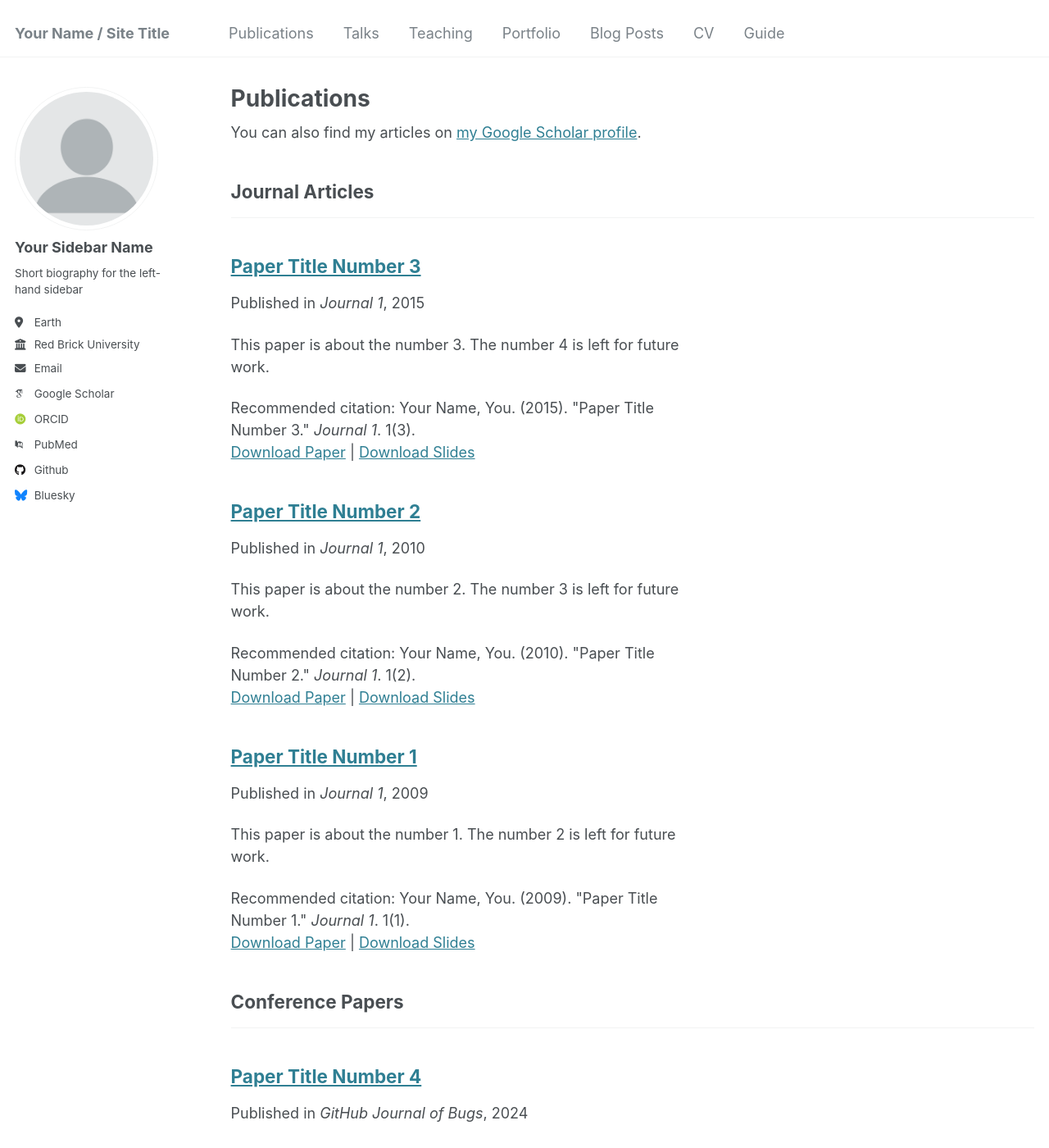
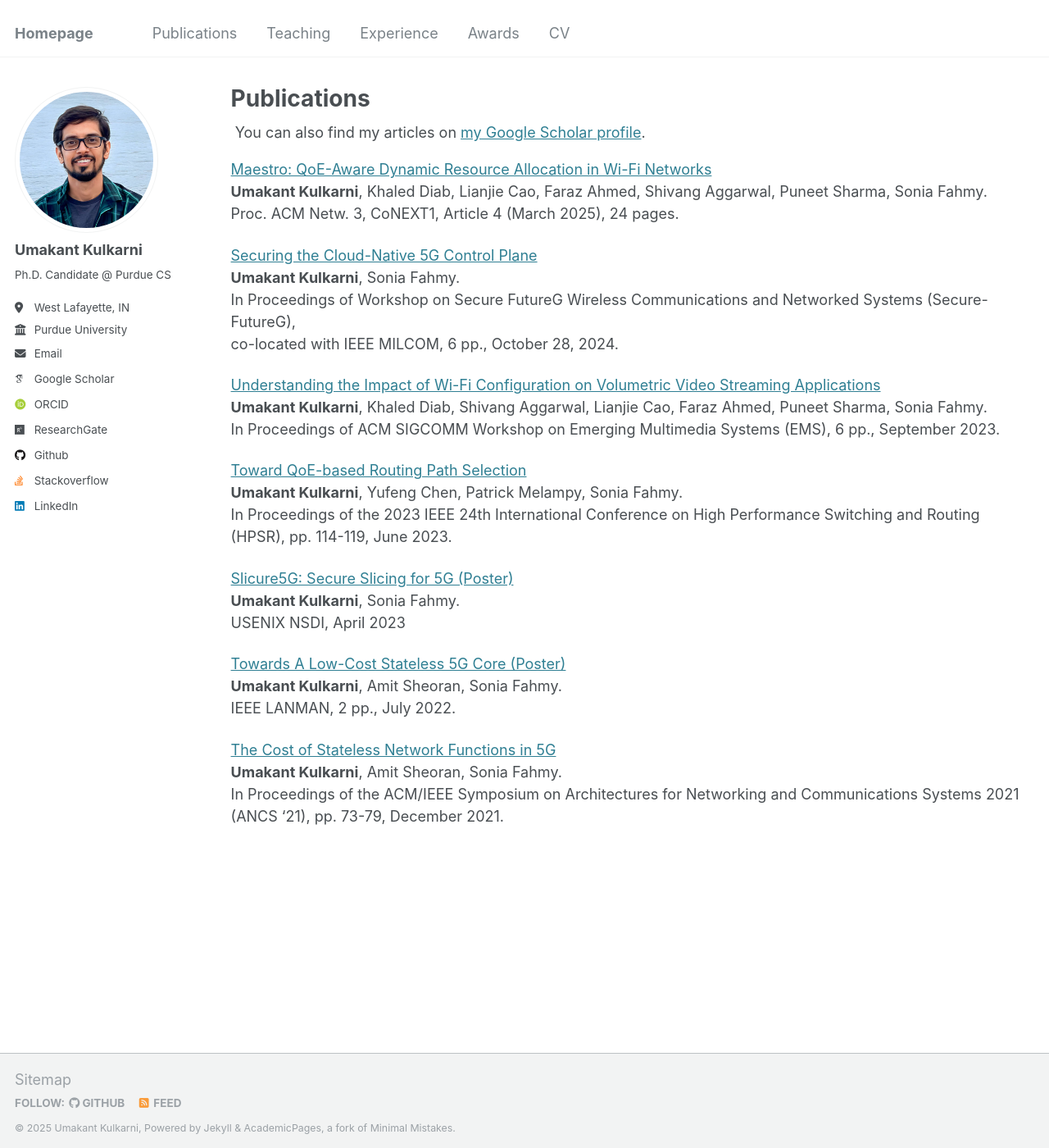
Before and after one commit to UmakantKulkarni/UmakantKulkarni.github.io, a Jekyll site: the page built from _pages/publications.md, in a window 1280 px wide and 1400 px high. Shown: the whole window at 82% size. Built offline with Jekyll 4.4.1, drawn with Linux system fonts in a browser that asks for light colours; some web fonts are replaced; some of the changed text lies outside the part shown.

Commit message:
Initial Changes

```diff
--- a/_config.yml
+++ b/_config.yml
@@ -8,48 +8,49 @@
 
 # Basic Site Settings
 locale                   : "en-US"
-title                    : "Your Name / Site Title"
+title                    : "Homepage"
 title_separator          : "-"
-name                     : &name "Your Name"
+name                     : &name "Umakant Kulkarni"
 description              : &description "personal description"
-url                      : https://academicpages.github.io # the base hostname & protocol for your site e.g. "https://[your GitHub username].github.io"
+url                      : https://umakantkulkarni.github.io/ # the base hostname & protocol for your site e.g. "https://[your GitHub username].github.io"
 baseurl                  : "" # the subpath of your site, e.g. "/blog"
-repository               : "academicpages/academicpages.github.io"
+repository               : "UmakantKulkarni/UmakantKulkarni.github.io"
 
 # Site Author - The following control what appear as part of the author content on the side bar.
 #               If a field is blank the icon and link will not appear, otherwise it will be shown.
 #               Additional customization can be done by editing /_includes/author-profile.html
 author:
   # Biographic information
-  avatar           : "profile.png"
-  name             : "Your Sidebar Name"
+  avatar           : "profile.jpeg"
+  name             : "Umakant Kulkarni"
   pronouns         : # example: "she/her"
-  bio              : "Short biography for the left-hand sidebar"
-  location         : "Earth"
-  employer         : "Red Brick University"
+  bio              : "Ph.D. Candidate @ Purdue CS"
+  location         : "West Lafayette, IN"
+  employer         : "Purdue University"
   uri              : # URL
-  email            : "none@example.org"
+  email            : "ukulkarn at purdue dot edu"
 
   # Academic websites
   arxiv            : # URL - Update with the correct link to your profile
-  googlescholar    : "https://scholar.google.com/citations?user=PS_CX0AAAAAJ"
+  googlescholar    : "https://scholar.google.com/citations?user=1v3d0A0AAAAJ&hl=en"
   impactstory      : # URL
-  orcid            : "http://orcid.org/yourorcidurl"
+  orcid            : "https://orcid.org/0000-0002-9452-4504"
   semantic         : # URL
-  pubmed           : "https://www.ncbi.nlm.nih.gov/pubmed/?term=john+snow"
-  researchgate     : # URL
+  pubmed           : # URL
+  researchgate     : "https://www.researchgate.net/profile/Umakant-Kulkarni"
   scopus           : # URL
+  # dblp             : "https://dblp.org/pid/311/3049.html"
 
   # Repositories and software development
   bitbucket        : # Username - Update with your username on the site
   codepen          : # Username
   dribbble         : # Username
-  github           : "academicpages"
+  github           : "UmakantKulkarni"
   kaggle           : # Username
-  stackoverflow    : # User number or user number and name (i.e., use "1" or "1/jeff-atwood")
+  stackoverflow    : "12865444/umakant"
 
   # Social media
-  bluesky          : "bsky.app" # Replace this with you Bluesky username
+  bluesky          : # Username
   facebook         : # Username
   flickr           : # Username
   foursquare       : # Username
@@ -58,7 +59,7 @@ author:
   keybase          : # Username
   instagram        : # Username
   lastfm           : # Username
-  linkedin         : # Username
+  linkedin         : "umakantkulkarni"
   mastodon         : # URL
   medium           : # URL
   pinterest        : # Username
--- a/_data/navigation.yml
+++ b/_data/navigation.yml
@@ -8,20 +8,20 @@ main:
   - title: "Publications"
     url: /publications/
 
-  - title: "Talks"
-    url: /talks/
+  # - title: "Talks"
+  #   url: /talks/
 
   - title: "Teaching"
     url: /teaching/
 
-  - title: "Portfolio"
-    url: /portfolio/
+  - title: "Experience"
+    url: /experience/
 
-  - title: "Blog Posts"
-    url: /year-archive/
+  - title: "Awards"
+    url: /awards/
 
   - title: "CV"
-    url: /cv/
+    url:  /files/CV.pdf
 
-  - title: "Guide"
-    url: /markdown/
+  # - title: "Guide"
+  #   url: /markdown/
--- a/_includes/footer.html
+++ b/_includes/footer.html
@@ -21,5 +21,4 @@
 
 <div class="page__footer-copyright">
   &copy; {{ site.time | date: '%Y' }} {{ site.name | default: site.title }}, {{ site.data.ui-text[site.locale].powered_by | default: "Powered by" }} <a href="http://jekyllrb.com" rel="nofollow">Jekyll</a> &amp; <a href="https://github.com/academicpages/academicpages.github.io">AcademicPages</a>, a fork of <a href="https://mademistakes.com/work/minimal-mistakes-jekyll-theme/" rel="nofollow">Minimal Mistakes</a>.<br />
-  Site last updated {{ "now" | date: '%Y-%m-%d' %}}
 </div>
--- a/_layouts/single.html
+++ b/_layouts/single.html
@@ -69,8 +69,6 @@ layout: default
         {% include page__taxonomy.html %}
       </footer>
 
-      {% if page.share %}{% include social-share.html %}{% endif %}
-
       {% include post_pagination.html %}
     </div>
 
--- a/_pages/publications.html
+++ /dev/null
@@ -1,33 +0,0 @@
----
-layout: archive
-title: "Publications"
-permalink: /publications/
-author_profile: true
----
-
-{% if site.author.googlescholar %}
-  <div class="wordwrap">You can also find my articles on <a href="{{site.author.googlescholar}}">my Google Scholar profile</a>.</div>
-{% endif %}
-
-{% include base_path %}
-
-<!-- New style rendering if publication categories are defined -->
-{% if site.publication_category %}
-  {% for category in site.publication_category  %}
-    {% assign title_shown = false %}
-    {% for post in site.publications reversed %}
-      {% if post.category != category[0] %}
-        {% continue %}
-      {% endif %}
-      {% unless title_shown %}
-        <h2>{{ category[1].title }}</h2><hr />
-        {% assign title_shown = true %}
-      {% endunless %}
-      {% include archive-single.html %}
-    {% endfor %}
-  {% endfor %}
-{% else %}
-  {% for post in site.publications reversed %}
-    {% include archive-single.html %}
-  {% endfor %}
-{% endif %}
--- /dev/null
+++ b/_pages/publications.md
@@ -0,0 +1,66 @@
+---
+layout: archive
+title: "Publications"
+permalink: /publications/
+author_profile: true
+---
+
+{% if site.author.googlescholar %}
+<div class="wordwrap">
+You can also find my articles on <a href="{{site.author.googlescholar}}">my Google Scholar profile</a>.
+</div>
+{% endif %}
+
+{% include base_path %}
+
+<!-- New style rendering if publication categories are defined -->
+<!--
+{% if site.publication_category %}
+  {% for category in site.publication_category  %}
+    {% assign title_shown = false %}
+    {% for post in site.publications reversed %}
+      {% if post.category != category[0] %}
+        {% continue %}
+      {% endif %}
+      {% unless title_shown %}
+        <h2>{{ category[1].title }}</h2><hr />
+        {% assign title_shown = true %}
+      {% endunless %}
+      {% include archive-single.html %}
+    {% endfor %}
+  {% endfor %}
+{% else %}
+  {% for post in site.publications reversed %}
+    {% include archive-single.html %}
+  {% endfor %}
+{% endif %}
+-->
+
+[Maestro: QoE-Aware Dynamic Resource Allocation in Wi-Fi Networks](https://doi.org/10.1145/3709371)
+**Umakant Kulkarni**, Khaled Diab, Lianjie Cao, Faraz Ahmed, Shivang Aggarwal, Puneet Sharma, Sonia Fahmy.
+Proc. ACM Netw. 3, CoNEXT1, Article 4 (March 2025), 24 pages.
+
+[Securing the Cloud-Native 5G Control Plane](https://ieeexplore.ieee.org/abstract/document/10774032)
+**Umakant Kulkarni**, Sonia Fahmy.
+In Proceedings of Workshop on Secure FutureG Wireless Communications and Networked Systems (Secure-FutureG),
+co-located with IEEE MILCOM, 6 pp., October 28, 2024.
+
+[Understanding the Impact of Wi-Fi Configuration on Volumetric Video Streaming Applications](https://dl.acm.org/doi/abs/10.1145/3609395.3610599)
+**Umakant Kulkarni**, Khaled Diab, Shivang Aggarwal, Lianjie Cao, Faraz Ahmed, Puneet Sharma, Sonia Fahmy.
+In Proceedings of ACM SIGCOMM Workshop on Emerging Multimedia Systems (EMS), 6 pp., September 2023.
+
+[Toward QoE-based Routing Path Selection](https://ieeexplore.ieee.org/abstract/document/10147938)
+**Umakant Kulkarni**, Yufeng Chen, Patrick Melampy, Sonia Fahmy.
+In Proceedings of the 2023 IEEE 24th International Conference on High Performance Switching and Routing (HPSR), pp. 114-119, June 2023.
+
+[Slicure5G: Secure Slicing for 5G (Poster)](https://www.cs.purdue.edu/homes/fahmy/posters/nsdi23poster5G.pdf)
+**Umakant Kulkarni**, Sonia Fahmy.
+USENIX NSDI, April 2023
+
+[Towards A Low-Cost Stateless 5G Core (Poster)](https://ieeexplore.ieee.org/abstract/document/9820393)
+**Umakant Kulkarni**, Amit Sheoran, Sonia Fahmy.
+IEEE LANMAN, 2 pp., July 2022.
+
+[The Cost of Stateless Network Functions in 5G](https://dl.acm.org/doi/abs/10.1145/3493425.3502749)
+**Umakant Kulkarni**, Amit Sheoran, Sonia Fahmy.
+In Proceedings of the ACM/IEEE Symposium on Architectures for Networking and Communications Systems 2021 (ANCS '21), pp. 73-79, December 2021.
```
Also changed, not shown: README.md (+6 -0 lines), _pages/about.md (+15 -34 lines), _pages/awards.html (added, +96 -0 lines), _pages/experience.html (added, +50 -0 lines), _teaching/2014-spring-teaching-1.md (deleted, +0 -20 lines), _teaching/2015-spring-teaching-2.md (deleted, +0 -20 lines), _teaching/2017-spring-teaching-1.md (added, +11 -0 lines), _teaching/2021-spring_fall-teaching-2.md (added, +11 -0 lines), images/profile.jpeg (added), images/profile.png (deleted), 1 other file.
